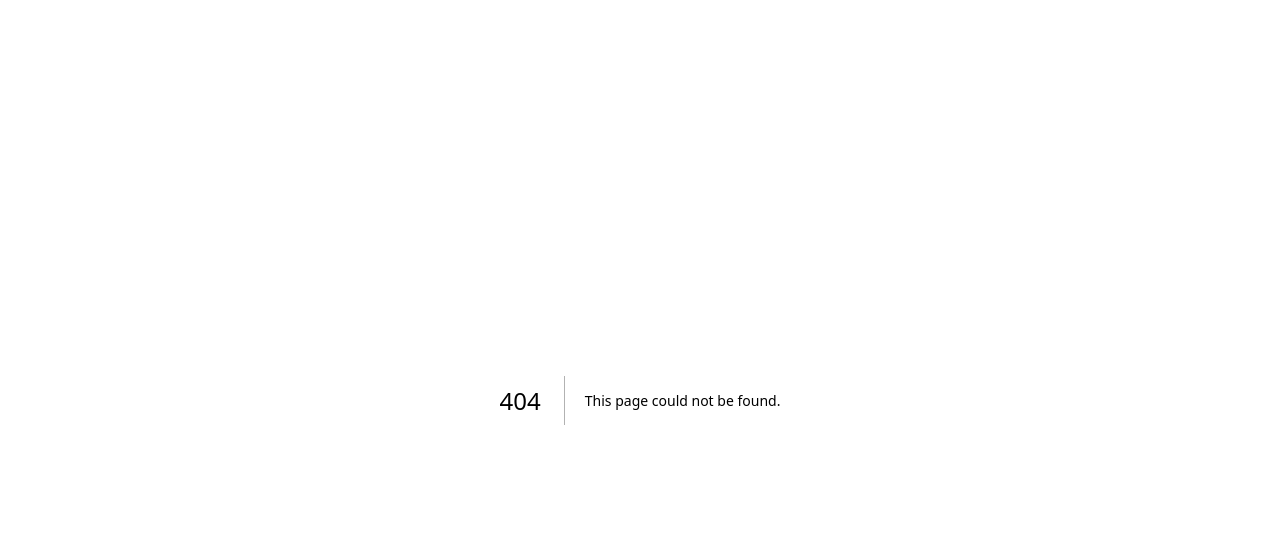
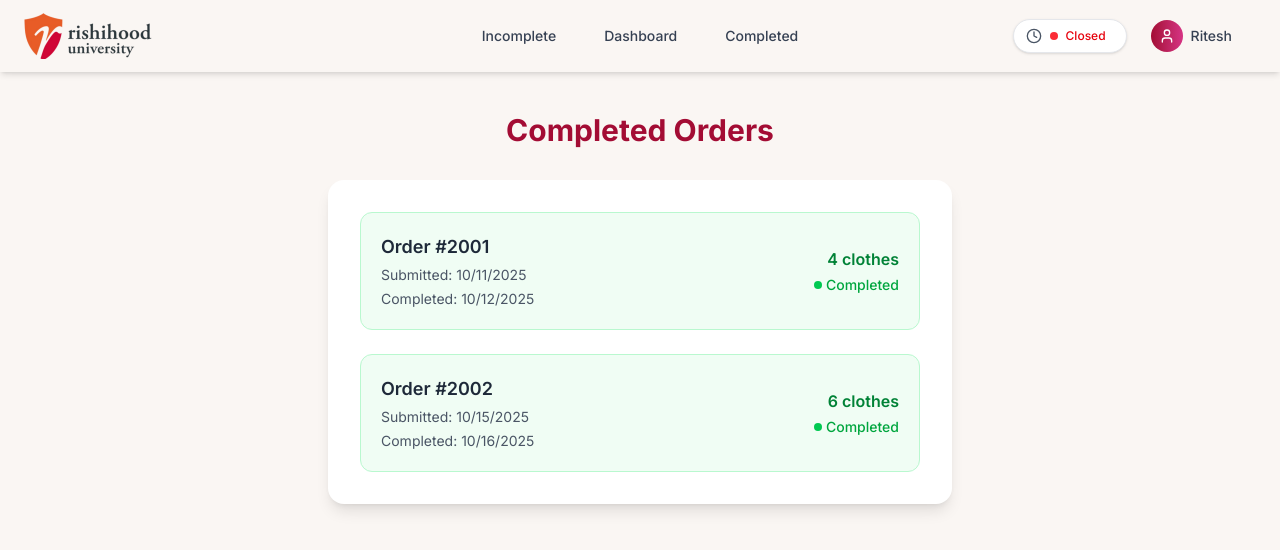
Before and after one commit to sankalpmtellur/war, a Next.js app: page /student/completed in a window 1280 px wide. Before the commit this address had no page. Shown: the top 550 px of the page. Built offline with nearby package versions, Linux system fonts and the light colour scheme.

Commit message:
Added Completed page

```diff
--- /dev/null
+++ b/src/app/student/Completed.tsx
@@ -0,0 +1,131 @@
+"use client";
+
+import { useState, useEffect } from "react";
+import StudentNavbar from "@/app/student/components/StudentNavbar";
+import StudentFooter from "@/app/student/components/StudentFooter";
+
+interface Order {
+  id: string;
+  status: string;
+  submission_date?: string;
+  updated_at?: string;
+  number_of_clothes?: number;
+  count?: number;
+}
+
+// Mock data for demonstration
+const mockOrders: Order[] = [
+  {
+    id: "2001",
+    status: "complete",
+    submission_date: new Date(Date.now() - 7 * 86400000).toISOString(),
+    updated_at: new Date(Date.now() - 6 * 86400000).toISOString(),
+    number_of_clothes: 4,
+  },
+  {
+    id: "2002",
+    status: "complete",
+    submission_date: new Date(Date.now() - 3 * 86400000).toISOString(),
+    updated_at: new Date(Date.now() - 2 * 86400000).toISOString(),
+    number_of_clothes: 6,
+  },
+];
+
+export default function Completed() {
+  const [completedOrders, setCompletedOrders] = useState<Order[]>([]);
+  const [loading, setLoading] = useState(true);
+  const [error, setError] = useState("");
+
+  useEffect(() => {
+    // Simulate API call with timeout
+    const timer = setTimeout(() => {
+      setCompletedOrders(mockOrders.filter(order => order.status === 'complete'));
+      setLoading(false);
+    }, 500);
+
+    return () => clearTimeout(timer);
+  }, []);
+
+  return (
+    <div className="min-h-screen flex flex-col bg-[#faf6f3] relative">
+      <StudentNavbar />
+
+      <main className="flex flex-col flex-1 px-4 sm:px-6 py-24 sm:py-28 w-full max-w-2xl mx-auto">
+        <h1 className="text-2xl sm:text-3xl font-bold text-[#a30c34] mb-8 text-center">
+          Completed Orders
+        </h1>
+
+        <div className="bg-white rounded-2xl shadow-lg p-6 sm:p-8 w-full">
+          {error && (
+            <div className="mb-6 w-full bg-red-50 border border-red-200 rounded-lg p-4">
+              <p className="text-red-800 text-center font-medium">{error}</p>
+            </div>
+          )}
+
+          {loading ? (
+            <div className="text-center py-12">
+              <div className="animate-spin rounded-full h-12 w-12 border-b-2 border-[#a30c34] mx-auto mb-4"></div>
+              <p className="text-gray-500 text-lg">Loading completed orders...</p>
+            </div>
+          ) : completedOrders.length === 0 ? (
+            <div className="text-center py-12">
+              <div className="w-16 h-16 bg-green-100 rounded-full flex items-center justify-center mx-auto mb-4">
+                <svg className="w-8 h-8 text-green-600" fill="none" stroke="currentColor" viewBox="0 0 24 24">
+                  <path strokeLinecap="round" strokeLinejoin="round" strokeWidth={2} d="M5 13l4 4L19 7" />
+                </svg>
+              </div>
+              <p className="text-gray-500 text-lg">No completed orders yet</p>
+              <p className="text-gray-400 text-sm mt-2">Your completed laundry orders will appear here</p>
+            </div>
+          ) : (
+            <div className="space-y-6">
+              {completedOrders.map((order) => (
+                <div
+                  key={order.id}
+                  className="border border-green-200 rounded-xl p-5 bg-green-50 hover:shadow-md transition-shadow duration-200"
+                >
+                  <div className="flex flex-col sm:flex-row justify-between items-start sm:items-center">
+                    <div className="flex-1">
+                      <h3 className="font-semibold text-lg text-gray-800 mb-1">
+                        Order #{order.id}
+                      </h3>
+                      <div className="text-sm text-gray-600 space-y-1">
+                        <p>
+                          Submitted:{" "}
+                          {order.submission_date
+                            ? new Date(order.submission_date).toLocaleDateString()
+                            : "N/A"}
+                        </p>
+                        <p>
+                          Completed:{" "}
+                          {order.updated_at
+                            ? new Date(order.updated_at).toLocaleDateString()
+                            : "N/A"}
+                        </p>
+                      </div>
+                    </div>
+                    <div className="mt-3 sm:mt-0 sm:ml-4 flex items-center">
+                      <div className="text-right">
+                        <p className="font-semibold text-green-700">
+                          {order.number_of_clothes || order.count || 0} clothes
+                        </p>
+                        <div className="flex items-center justify-end space-x-1 mt-1">
+                          <div className="w-2 h-2 bg-green-500 rounded-full"></div>
+                          <span className="text-sm text-green-600 font-medium">
+                            Completed
+                          </span>
+                        </div>
+                      </div>
+                    </div>
+                  </div>
+                </div>
+              ))}
+            </div>
+          )}
+        </div>
+      </main>
+
+      <StudentFooter />
+    </div>
+  );
+}
--- /dev/null
+++ b/src/app/student/completed/page.tsx
@@ -0,0 +1,5 @@
+import Completed from "../Completed";
+
+export default function CompletedPage() {
+  return <Completed />;
+}
```
